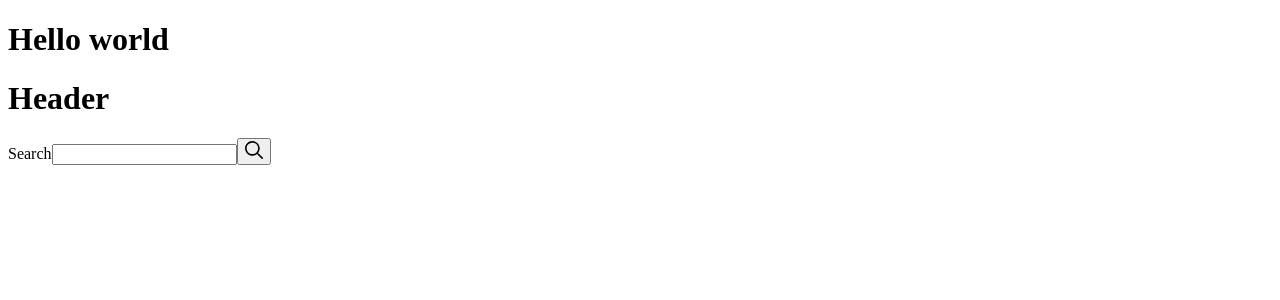
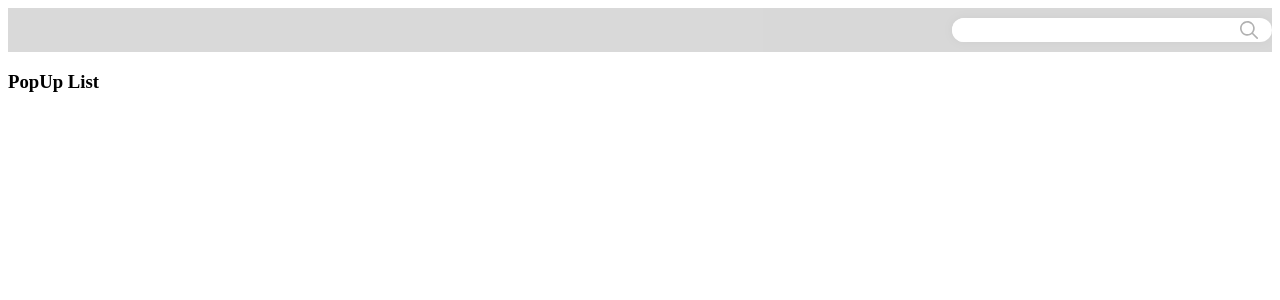
Before and after one commit to amorosAlvaro/taxscouts-search-bar, a React (Create React App) app: page / in a window 1280 px wide. Shown: the top 300 px of the page. Built offline with nearby package versions, Linux system fonts and the light colour scheme.

Commit message:
add styles to searchBar

```diff
--- a/package.json
+++ b/package.json
@@ -7,6 +7,7 @@
     "@testing-library/react": "^12.1.2",
     "@testing-library/user-event": "^13.5.0",
     "axios": "^0.24.0",
+    "dom-parser": "^0.1.6",
     "react": "^17.0.2",
     "react-dom": "^17.0.2",
     "react-redux": "^7.2.6",
--- a/src/App.js
+++ b/src/App.js
@@ -1,10 +1,14 @@
+import { useSelector } from 'react-redux';
 import Header from './components/Header/Header';
+import PopupList from './components/PopupList/PopupList';
 
 function App() {
+  const books = useSelector((store) => store.books);
+
   return (
     <div className="App">
-      <h1>Hello world</h1>
       <Header />
+      {books.length > 0 ? <PopupList /> : <h3>PopUp List</h3>}
     </div>
   );
 }
--- a/src/components/Header/Header.js
+++ b/src/components/Header/Header.js
@@ -1,18 +1,18 @@
+/* eslint-disable implicit-arrow-linebreak */
+/* eslint-disable no-unused-vars */
 import { useSelector } from 'react-redux';
+import axios from 'axios';
+import { type } from '@testing-library/user-event/dist/type';
 import Search from './SearchBar';
 import PopupList from '../PopupList/PopupList';
+import fetchImg from '../../helpers/fetchImg';
+import fetchImgAxios from '../../helpers/fetchImageAxios';
 
 function Header() {
   const books = useSelector((store) => store.books);
 
   return (
-    <>
-      <h1>Header</h1>
-      <Search />
-      <div>
-        {books.length ? <PopupList /> : ''}
-      </div>
-    </>
+    <Search />
   );
 }
 
--- a/src/components/Header/SearchBar.js
+++ b/src/components/Header/SearchBar.js
@@ -5,6 +5,10 @@ import { useState } from 'react';
 import { useDispatch } from 'react-redux';
 import searchIcon from '../../assets/magnifying-glass.svg';
 import getBooks from '../../redux/actions/action.creators';
+import {
+  SearchContainer, SearchContainerForm, SearchContainerFormInput,
+  SearchContainerFormDelete, SearchContainerFormSubmit
+} from './searchBar.styles';
 
 function Search() {
   const [input, setInput] = useState('');
@@ -19,42 +23,31 @@ function Search() {
   };
 
   return (
-    <section className="search-container">
-      <form
+    <SearchContainer>
+      <SearchContainerForm
         onChange={(e) => handleChange(e, input)}
-        className="search-container-form"
       >
-        <label
-          className="search-container-form__label"
-          htmlFor="search-container-form__input"
-        >
-          Search
-        </label>
-        <input
+        <SearchContainerFormInput
           value={input}
           autoComplete="off"
           onChange={(e) => setInput(e.target.value)}
-          className="search-container-form__input"
-          id="search-container-form__input"
         />
         {input.length > 0 && (
-          <button
+          <SearchContainerFormDelete
             onClick={() => setInput('')}
-            type="button"
-            className="search-container-form__delete"
           >
             X
-          </button>
+          </SearchContainerFormDelete>
         )}
-        <button className="search-container-form__submit">
+        <SearchContainerFormSubmit>
           <img
             src={searchIcon}
             className="search-container-form__icon"
             alt="Magnifying glass icon"
           />
-        </button>
-      </form>
-    </section>
+        </SearchContainerFormSubmit>
+      </SearchContainerForm>
+    </SearchContainer>
   );
 }
 
--- /dev/null
+++ b/src/components/Header/searchBar.styles.js
@@ -0,0 +1,59 @@
+import styled from 'styled-components';
+
+const SearchContainer = styled.section`
+display: flex;
+  flex-direction: row;
+  align-items: center;
+  justify-content: right;
+  position: relative;
+  height: 5.5vh;
+  overflow: hidden;
+  background: grey;
+  opacity: 0.3`;
+
+const SearchContainerForm = styled.form`
+    display: flex;
+    align-items: center;
+    z-index: 2;
+    height: 1.5rem;
+    width: 20rem;
+    background-color: white;
+    border-radius: 10rem;
+    opacity: 1;
+    overflow: hidden;
+    box-shadow: 0 0 10px rgba(0, 0, 0, 0.25);
+`;
+
+const SearchContainerFormInput = styled.input`
+      border: none;
+      height: 100%;
+      width: 22rem;
+      flex-grow: 1;
+      outline: none;
+      padding: 0.2rem 1.5rem 0;
+      font-size: inherit;
+`;
+
+const SearchContainerFormDelete = styled.button`
+      height: 80%;
+      font-size: 1rem;
+      background-color: transparent;
+      border: none;
+      border-right: 1px solid black;
+      padding-right: 1.2rem;`;
+
+const SearchContainerFormSubmit = styled.button`
+      width: 4rem;
+      cursor: pointer;
+      border: none;
+      background-color: transparent;
+      display: flex;
+      justify-content: center;
+      align-items: center;
+
+`;
+
+export {
+  SearchContainer, SearchContainerForm, SearchContainerFormInput,
+  SearchContainerFormDelete, SearchContainerFormSubmit
+};
--- a/src/components/PopupList/Item.js
+++ b/src/components/PopupList/Item.js
@@ -1,17 +1,31 @@
+/* eslint-disable implicit-arrow-linebreak */
+/* eslint-disable no-debugger */
 import React from 'react';
+// import fetchImageAxios from '../../helpers/fetchImageAxios';
 
 function Item({ book }) {
   const bookIsbn = book.titles.isbn.$;
   const amazonLink = `https://www.amazon.com/s?i=stripbooks&rh=p_66%3A${bookIsbn}&s=relevanceexprank&Adv-Srch-Books-Submit.x=21&Adv-Srch-Books-Submit.y=7&unfiltered=1&ref=sr_adv_b`;
 
+  // const testLink = getWeb(amazonLink).then(() => {
+  //   console.log(assignValue);
+  //   return assignValue;
+  // });
+
   return (
     <a
       className="amazon-link"
       href={amazonLink}
+      target="_blank"
       aria-label="amazon"
+      rel="noreferrer"
     >
       <div className="item-container">
-        <img className="item-container__image" alt="Book cover" />
+        <img
+          className="item-container__image"
+          alt="Book cover"
+          src="getWeb(amazonLink).then(() => assignValue)"
+        />
         <div className="item-container__info">
           <p className="item-container__info-title">{book.titleweb}</p>
           <p className="item-container__info-author">{book.authorweb}</p>
--- /dev/null
+++ b/src/helpers/fetchImageAxios.js
@@ -0,0 +1,17 @@
+import axios from 'axios';
+
+async function fetchImageAxios(url) {
+  let bookImgLink = '';
+  let assignValue = '';
+
+  bookImgLink = await axios.get(url);
+  const stringData = bookImgLink.data;
+
+  const element = document.createElement('div');
+  element.innerHTML = stringData;
+  const image = element.getElementsByClassName('s-image');
+  assignValue = image[0].src;
+  return assignValue;
+}
+
+export default fetchImageAxios;
--- /dev/null
+++ b/src/helpers/fetchImg.js
@@ -0,0 +1,35 @@
+/* eslint-disable no-debugger */
+/* eslint-disable implicit-arrow-linebreak */
+
+function fetchImg(url) {
+  console.log('fetchImg recived url:', url);
+  let bookImgLink;
+  fetch(url)
+    .then((response) =>
+      // When the page is loaded convert it to text
+      response.text())
+    .then((html) => {
+      // Initialize the DOM parser
+      const parser = new DOMParser();
+
+      // Parse the text
+      const doc = parser.parseFromString(html, 'text/html');
+      console.log('Document:', doc);
+
+      // You can now even select part of that html as you would in the regular DOM
+      // Example:
+      // var docArticle = doc.querySelector('article').innerHTML;
+      const bookImg = doc.getElementsByClassName('s-image');
+      console.log('bookImg:', bookImg);
+      bookImgLink = bookImg[0].src;
+      console.log('Book link in helper:', bookImgLink);
+    })
+    .catch((err) => {
+      console.log('Failed to fetch page: ', err);
+    });
+  console.log('Book link in helper return:', bookImgLink);
+
+  return bookImgLink;
+}
+
+export default fetchImg;
```
Also changed, not shown: 1 other file (tests, documents, lock files or other folders).
